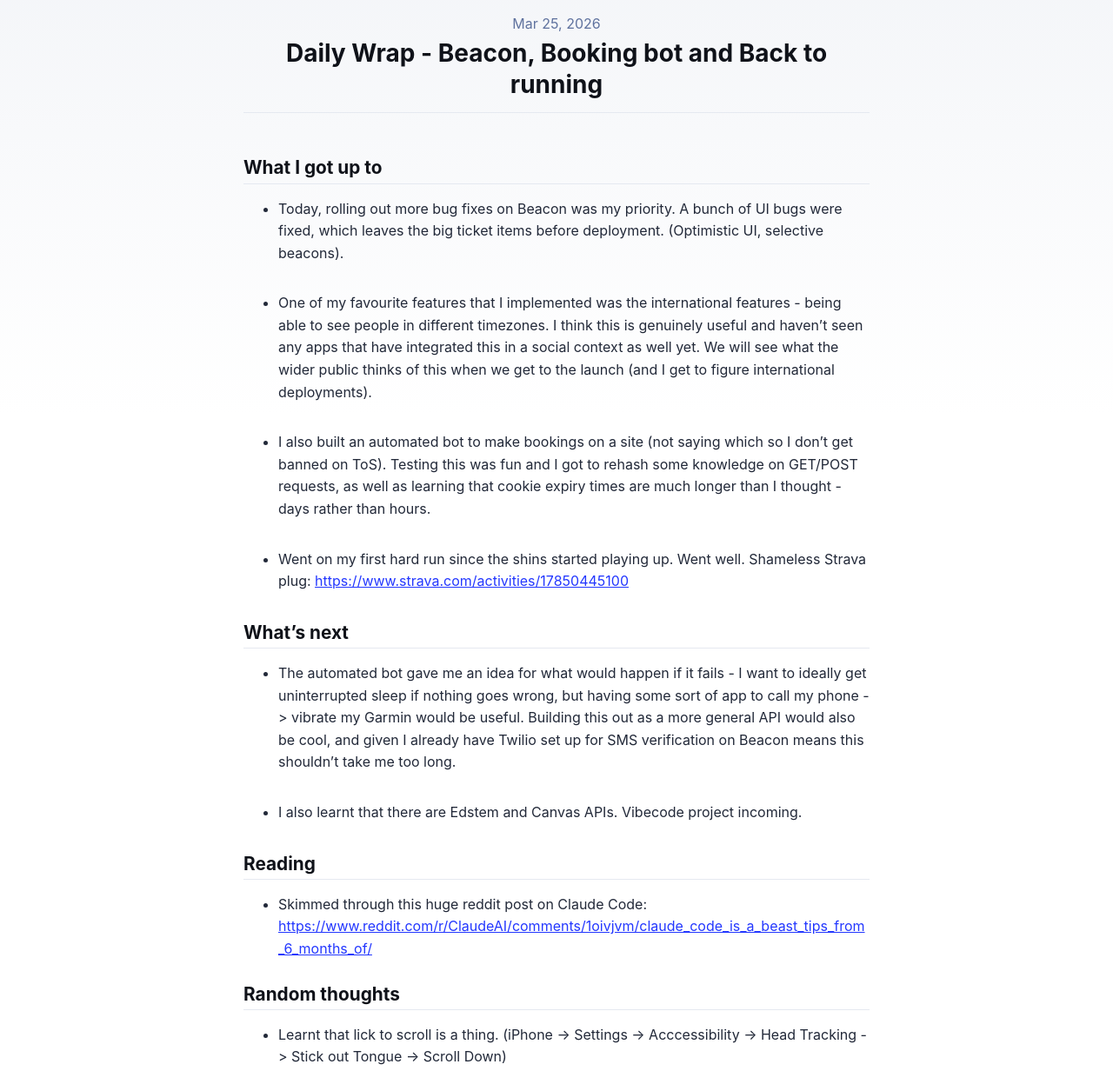
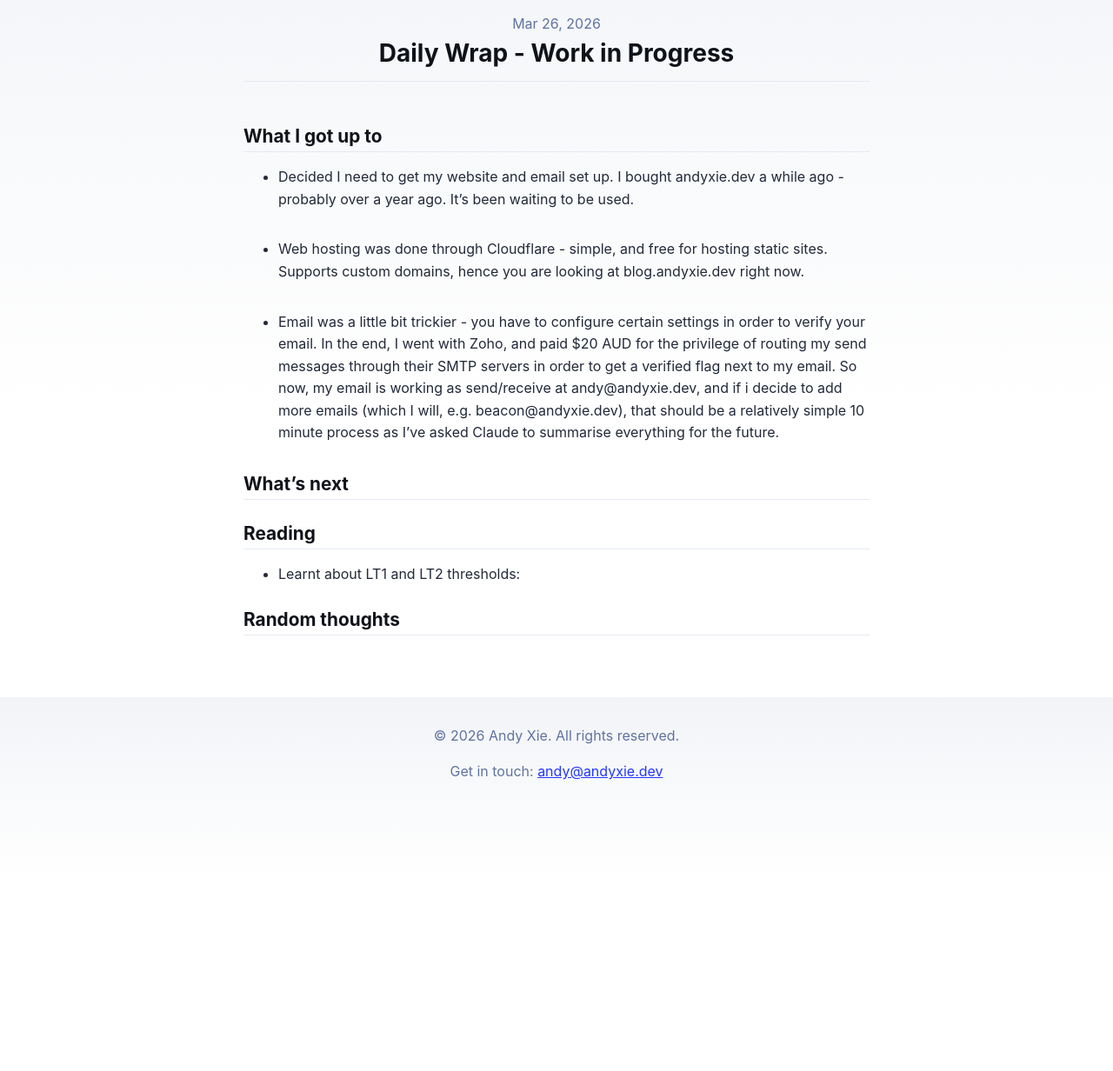
Before and after one commit to xie-andy/blog, an Astro site: page /blog/2026-03-26 in a window 1280 px wide. Shown: the part 123-1355 px from the top of the page at 87% size. After the commit the page ends 1136 px from the top, so only its background shows below. Built offline with nearby package versions, Linux system fonts and the light colour scheme; Astro itself is replaced by a stand-in of ours.

Commit message:
updating 26 Mar article

```diff
--- a/src/content/blog/2026-03-26.md
+++ b/src/content/blog/2026-03-26.md
@@ -1,28 +1,22 @@
 ---
-title: 'Daily Wrap - Beacon, Booking bot and Back to running'
-pubDate: '2026-03-25'
+title: 'Daily Wrap - Work in Progress'
+pubDate: '2026-03-26'
 ---
 
 ## What I got up to
 
-- Today, rolling out more bug fixes on Beacon was my priority. A bunch of UI bugs were fixed, which leaves the big ticket items before deployment. (Optimistic UI, selective beacons).
+- Decided I need to get my website and email set up. I bought andyxie.dev a while ago - probably over a year ago. It's been waiting to be used.
 
-- One of my favourite features that I implemented was the international features - being able to see people in different timezones. I think this is genuinely useful and haven't seen any apps that have integrated this in a social context as well yet. We will see what the wider public thinks of this when we get to the launch (and I get to figure international deployments).
+- Web hosting was done through Cloudflare - simple, and free for hosting static sites. Supports custom domains, hence you are looking at blog.andyxie.dev right now.
 
-- I also built an automated bot to make bookings on a site (not saying which so I don't get banned on ToS). Testing this was fun and I got to rehash some knowledge on GET/POST requests, as well as learning that cookie expiry times are much longer than I thought - days rather than hours.
-
-- Went on my first hard run since the shins started playing up. Went well. Shameless Strava plug: https://www.strava.com/activities/17850445100
+- Email was a little bit trickier - you have to configure certain settings in order to verify your email. In the end, I went with Zoho, and paid $20 AUD for the privilege of routing my send messages through their SMTP servers in order to get a verified flag next to my email. So now, my email is working as send/receive at andy@andyxie.dev, and if i decide to add more emails (which I will, e.g. beacon@andyxie.dev), that should be a relatively simple 10 minute process as I've asked Claude to summarise everything for the future.
 
 ## What's next
 
-- The automated bot gave me an idea for what would happen if it fails - I want to ideally get uninterrupted sleep if nothing goes wrong, but having some sort of app to call my phone -> vibrate my Garmin would be useful. Building this out as a more general API would also be cool, and given I already have Twilio set up for SMS verification on Beacon means this shouldn't take me too long.
 
-- I also learnt that there are Edstem and Canvas APIs. Vibecode project incoming.
 
 ## Reading
 
-- Skimmed through this huge reddit post on Claude Code: https://www.reddit.com/r/ClaudeAI/comments/1oivjvm/claude_code_is_a_beast_tips_from_6_months_of/
+- Learnt about LT1 and LT2 thresholds:
 
 ## Random thoughts
-
-- Learnt that lick to scroll is a thing. (iPhone -> Settings -> Acccessibility -> Head Tracking -> Stick out Tongue -> Scroll Down)
```
